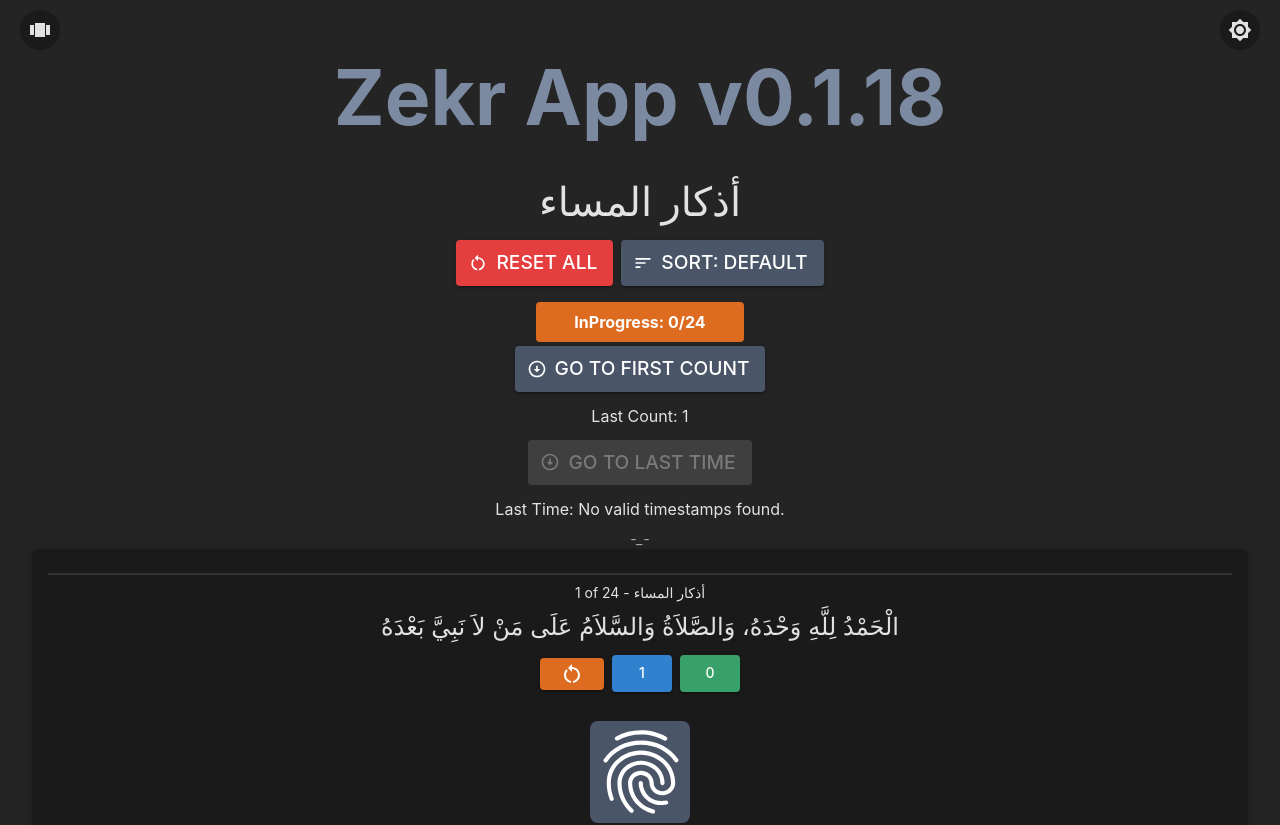
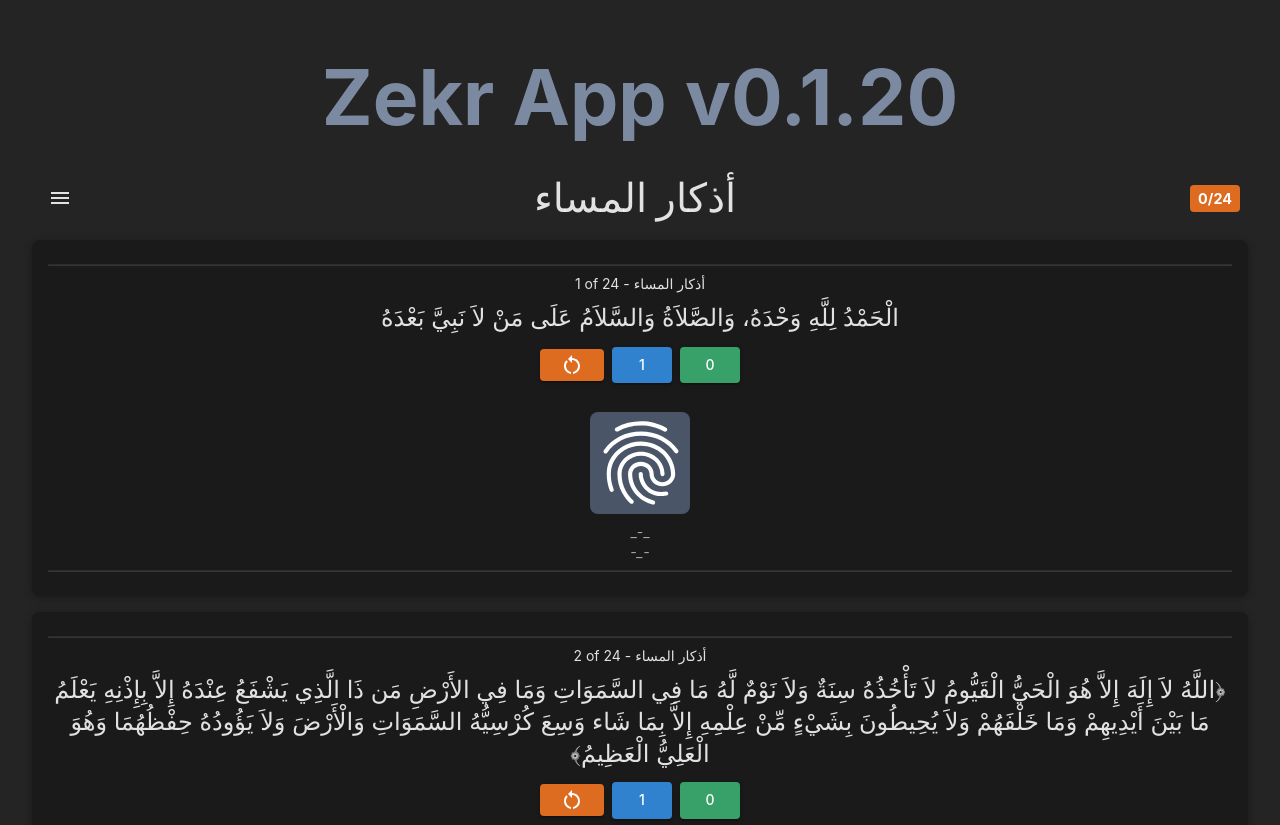
Before and after one commit to mero2online/Azkar, a React (Vite) app: page /zekr/1 in a window 1280 px wide. Shown: the top 825 px of the page. Built offline with nearby package versions, Linux system fonts and the light colour scheme.

Commit message:
EDIT: Change sizes

```diff
--- a/package.json
+++ b/package.json
@@ -2,7 +2,7 @@
   "name": "azkar",
   "displayName": "Zekr App",
   "private": true,
-  "version": "0.1.18",
+  "version": "0.1.20",
   "type": "module",
   "scripts": {
     "dev": "vite",
--- a/src/App.css
+++ b/src/App.css
@@ -3,6 +3,9 @@
   margin: 0 auto;
   padding: 2rem;
   text-align: center;
+  overflow-x: hidden;
+  width: 100%;
+  box-sizing: border-box;
 }
 
 .logo {
--- a/src/App.jsx
+++ b/src/App.jsx
@@ -1,5 +1,5 @@
 import './App.css';
-import { Routes, Route, Link } from 'react-router-dom';
+import { Routes, Route, Link, useLocation } from 'react-router-dom';
 import PreZekrGUI from './PreZekrGUI';
 import Home from './Home';
 import appData from '../package.json';
@@ -13,6 +13,8 @@
 
 function App() {
   const { mode, toggleTheme, viewMode, toggleViewMode } = useTheme();
+  const location = useLocation();
+  const isHome = location.pathname === '/';
 
   return (
     <>
@@ -48,7 +50,7 @@
             '&:hover': {
               backgroundColor: 'action.hover',
             },
-            display: viewMode === VIEW_MODES.HORIZONTAL ? 'none' : 'inline-flex',
+            display: isHome ? 'inline-flex' : 'none',
           }}
         >
           {viewMode === VIEW_MODES.VERTICAL ? <ViewCarouselIcon /> : <ViewDayIcon />}
@@ -66,7 +68,7 @@
             '&:hover': {
               backgroundColor: 'action.hover',
             },
-            display: viewMode === VIEW_MODES.HORIZONTAL ? 'none' : 'inline-flex',
+            display: isHome ? 'inline-flex' : 'none',
           }}
         >
           {mode === 'dark' ? <Brightness7Icon /> : <Brightness4Icon />}
--- a/src/ZekrGUI.jsx
+++ b/src/ZekrGUI.jsx
@@ -268,112 +268,7 @@
     touchDeltaRef.current = 0;
   }, [goToNextCard, goToPrevCard]);
 
-  const checkStatus = () => {
-    let myCurrentStatus = {};
-    if (mergedCount) {
-      zekrById(current.id).forEach((element, idx) => {
-        // Restore from localStorage if available, or default to 0 / ''
-
-        myCurrentStatus[idx] = {
-          status: mergedCount[idx].count === mergedCount[idx].counterNum,
-        };
-      });
-
-      const activeCount = Object.values(myCurrentStatus).filter(
-        (item) => item.status
-      ).length;
-      const allLength = zekrById(current.id).length;
-      const statusTxt = activeCount === allLength ? 'Completed' : 'InProgress';
-      const statusBackgroundColor =
-        activeCount === allLength
-          ? theme.palette.success.main
-          : theme.palette.warning.main;
-      const statusColor =
-        activeCount === allLength
-          ? theme.palette.success.contrastText
-          : theme.palette.warning.contrastText;
-      const firstFalseIndex = Object.entries(myCurrentStatus).find(
-        ([, value]) => value.status === false
-      )?.[0];
-      let getData = getMostRecentTime(mergedCount);
-      let time = getData['time'];
-      let index = getData['index'];
-      const disabledBtn = time === 'No valid timestamps found.' ? true : false;
-
-      return (
-        <Box>
-          {/* <pre>{JSON.stringify(myCurrentStatus, null, 2)}</pre>; */}
-          <Box
-            sx={{
-              backgroundColor: statusBackgroundColor,
-              color: statusColor,
-              display: 'inline-block',
-              width: '13rem',
-              padding: '0.5rem',
-              borderRadius: '4px',
-              fontWeight: 'bold',
-            }}
-          >
-            {statusTxt}: {activeCount}/{allLength}
-          </Box>
-          <div>
-            <Button
-              variant='contained'
-              color='primary'
-              startIcon={<ArrowCircleDownIcon />}
-              onClick={() => {
-                if (firstFalseIndex) {
-                  setCurrentIndex(firstFalseIndex);
-                  scrollToElementByIndex(firstFalseIndex);
-                } else {
-                  setCurrentIndex(0);
-                  scrollToElementByIndex(0);
-                }
-              }}
-              sx={{ m: 0.5, fontSize: '1.2em' }}
-            >
-              Go To First Count
-            </Button>
-            <Typography variant='body1' sx={{ my: 1 }}>
-              Last Count: {index + 1}
-            </Typography>
-          </div>
-          <div>
-            {
-              <Button
-                disabled={disabledBtn}
-                variant='contained'
-                color={disabledBtn ? 'error' : 'primary'}
-                startIcon={<ArrowCircleDownIcon />}
-                onClick={() => {
-                  setCurrentIndex(index);
-                  scrollToElementByIndex(index);
-                }}
-                sx={{ m: 0.5, fontSize: '1.2em' }}
-              >
-                Go To Last Time
-              </Button>
-            }
-          </div>
-          <Box>
-            <Typography variant='body1' sx={{ my: 1 }}>
-              Last Time: {time}
-            </Typography>
-
-            <Typography
-              variant='body2'
-              sx={{ color: 'text.secondary', fontStyle: 'italic' }}
-            >
-              {!disabledBtn && mergedCount[index]?.dateTime
-                ? getTimeSince(mergedCount[index].dateTime, 'long')
-                : '-_-'}
-            </Typography>
-          </Box>
-
-        </Box>
-      );
-    }
-  };
+  // checkStatus removed — all controls moved to drawer
 
   // Compute status data for use in both modes
   const getStatusData = () => {
@@ -520,7 +415,7 @@
                   <Typography
                     variant='h6'
                     className='arabicfont zekr-style'
-                    sx={{ fontSize: 'clamp(1.1rem, 4vw, 1.6rem)' }}
+                    sx={{ fontSize: 'clamp(1.4rem, 5vw, 2rem)' }}
                   >
                     {z.description}
                   </Typography>
@@ -535,8 +430,8 @@
                     display: 'flex',
                     flexDirection: 'column',
                     alignItems: 'center',
-                    py: 0.5,
-                    gap: 0.5,
+                    py: 1.5,
+                    gap: 1,
                   }}
                 >
                   {/* Counter buttons */}
@@ -544,21 +439,20 @@
                     <Button
                       variant='contained'
                       color='warning'
-                      size='small'
                       onClick={() => {
                         setMergedCount((prev) => ({
                           ...prev,
                           [i]: { ...prev[i], count: 0, dateTime: '' },
                         }));
                       }}
-                      sx={{ m: 0.3, minWidth: 'auto' }}
+                      sx={{ m: 0.5, minWidth: 'auto' }}
                     >
-                      <RestartAltIcon fontSize='small' />
+                      <RestartAltIcon />
                     </Button>
-                    <Button variant='contained' color='info' size='small' sx={{ m: 0.3, minWidth: '50px' }}>
+                    <Button variant='contained' color='info' sx={{ m: 0.5, minWidth: '60px', fontSize: '1.1rem' }}>
                       {mergedCount[i].counterNum}
                     </Button>
-                    <Button variant='contained' color='success' size='small' sx={{ m: 0.3, minWidth: '50px' }}>
+                    <Button variant='contained' color='success' sx={{ m: 0.5, minWidth: '60px', fontSize: '1.1rem' }}>
                       {mergedCount[i].count}
                     </Button>
                   </Box>
@@ -569,9 +463,9 @@
                     style={{
                       backgroundColor: getActiveColor(),
                       transition: 'background-color 0.3s ease',
-                      width: '70px',
-                      height: '70px',
-                      padding: '0px 0px 70px',
+                      width: '90px',
+                      height: '90px',
+                      padding: '0px 0px 90px',
                     }}
                     onClick={() => {
                       const currentCount = mergedCount[i];
@@ -598,32 +492,32 @@
                       });
                     }}
                   >
-                    <div className='fingerPrintDiv' style={{ width: '70px', height: '70px' }}>
+                    <div className='fingerPrintDiv' style={{ width: '90px', height: '90px' }}>
                       <FingerprintIcon className='fingerPrintSVG' />
                     </div>
                   </button>
 
                   {/* Timestamp */}
-                  <Typography variant='caption' sx={{ color: 'text.secondary', lineHeight: 1.2 }}>
+                  <Typography variant='body2' sx={{ color: 'text.secondary' }}>
                     {mergedCount[i].dateTime
                       ? format(mergedCount[i].dateTime, 'dd-MM-yyyy hh:mm:ss.SS a')
                       : '_-_'}
                   </Typography>
-                  <Typography variant='caption' sx={{ color: 'text.secondary', fontStyle: 'italic', lineHeight: 1.2 }}>
+                  <Typography variant='body2' sx={{ color: 'text.secondary', fontStyle: 'italic' }}>
                     {mergedCount[i].dateTime
                       ? getTimeSince(mergedCount[i].dateTime, 'short')
                       : '-_-'}
                   </Typography>
 
                   {/* Navigation buttons */}
-                  <Box sx={{ display: 'flex', gap: 2 }}>
+                  <Box sx={{ display: 'flex', gap: 2, mt: 0.5 }}>
                     <Button
                       variant='contained'
                       color='primary'
                       disabled={horizontalIndex === 0}
                       onClick={goToPrevCard}
                       startIcon={<NavigateNextIcon />}
-                      size='small'
+                      sx={{ fontSize: '1.1rem', px: 2.5 }}
                     >
                       السابق
                     </Button>
@@ -633,7 +527,7 @@
                       disabled={horizontalIndex === sortedIndices.length - 1}
                       onClick={goToNextCard}
                       endIcon={<NavigateBeforeIcon />}
-                      size='small'
+                      sx={{ fontSize: '1.1rem', px: 2.5 }}
                     >
                       التالي
                     </Button>
@@ -650,7 +544,49 @@
             onClose={() => setDrawerOpen(false)}
           >
             <Box sx={{ width: 280, p: 2, direction: 'rtl' }}>
-              <Typography variant='h6' sx={{ mb: 2, fontWeight: 'bold' }}>
+              {/* Home, Theme & View Mode — top of drawer */}
+              <Box sx={{ display: 'flex', flexDirection: 'column', gap: 1, mb: 2 }}>
+                <Button
+                  variant='contained'
+                  color='info'
+                  fullWidth
+                  startIcon={<HomeIcon />}
+                  onClick={() => {
+                    setDrawerOpen(false);
+                    navigate('/');
+                  }}
+                  sx={{ fontSize: '1rem' }}
+                >
+                  Home
+                </Button>
+                <Button
+                  variant='contained'
+                  color='warning'
+                  fullWidth
+                  startIcon={mode === 'dark' ? <Brightness7Icon /> : <Brightness4Icon />}
+                  onClick={toggleTheme}
+                  sx={{ fontSize: '1rem' }}
+                >
+                  {mode === 'dark' ? 'Light Mode' : 'Dark Mode'}
+                </Button>
+                <Button
+                  variant='contained'
+                  color='success'
+                  fullWidth
+                  startIcon={<ViewDayIcon />}
+                  onClick={() => {
+                    setDrawerOpen(false);
+                    toggleViewMode();
+                  }}
+                  sx={{ fontSize: '1rem' }}
+                >
+                  Vertical Mode
+                </Button>
+              </Box>
+
+              <hr style={{ borderColor: theme.palette.divider, margin: '8px 0' }} />
+
+              <Typography variant='h6' sx={{ mb: 1, fontWeight: 'bold' }}>
                 {current.name}
               </Typography>
 
@@ -750,78 +686,198 @@
                 >
                   Reset All
                 </Button>
+              </Box>
+            </Box>
+          </Drawer>
+        </Box>
+      ) : (
+        /* ========== VERTICAL MODE ========== */
+        <>
+          {/* Top bar with menu */}
+          <Box
+            sx={{
+              display: 'flex',
+              alignItems: 'center',
+              justifyContent: 'space-between',
+              px: 1,
+              py: 0.5,
+              mb: 1,
+            }}
+          >
+            <IconButton onClick={() => setDrawerOpen(true)} color='inherit'>
+              <MenuIcon />
+            </IconButton>
+            <h1 style={{
+              fontSize: 'clamp(1.5rem, 6vw, 2.5rem)',
+              whiteSpace: 'nowrap',
+              margin: '0.5rem 0',
+              textAlign: 'center',
+              flex: 1,
+            }}>{current.name}</h1>
+            {statusData && (
+              <Box
+                sx={{
+                  backgroundColor: statusData.statusBg,
+                  color: statusData.statusColor,
+                  px: 1,
+                  py: 0.3,
+                  borderRadius: '4px',
+                  fontWeight: 'bold',
+                  fontSize: '0.9rem',
+                  flexShrink: 0,
+                }}
+              >
+                {statusData.activeCount}/{statusData.allLength}
+              </Box>
+            )}
+          </Box>
 
-                {/* Home, Theme & View Mode toggles */}
+          {/* Vertical mode drawer */}
+          <Drawer
+            anchor='right'
+            open={drawerOpen}
+            onClose={() => setDrawerOpen(false)}
+          >
+            <Box sx={{ width: 280, p: 2, direction: 'rtl' }}>
+              {/* Home, Theme & View Mode — top of drawer */}
+              <Box sx={{ display: 'flex', flexDirection: 'column', gap: 1, mb: 2 }}>
                 <Button
-                  variant='outlined'
+                  variant='contained'
+                  color='info'
                   fullWidth
                   startIcon={<HomeIcon />}
                   onClick={() => {
                     setDrawerOpen(false);
                     navigate('/');
                   }}
+                  sx={{ fontSize: '1rem' }}
                 >
                   Home
                 </Button>
                 <Button
-                  variant='outlined'
+                  variant='contained'
+                  color='warning'
                   fullWidth
                   startIcon={mode === 'dark' ? <Brightness7Icon /> : <Brightness4Icon />}
                   onClick={toggleTheme}
+                  sx={{ fontSize: '1rem' }}
                 >
                   {mode === 'dark' ? 'Light Mode' : 'Dark Mode'}
                 </Button>
                 <Button
-                  variant='outlined'
+                  variant='contained'
+                  color='success'
                   fullWidth
                   startIcon={<ViewDayIcon />}
                   onClick={() => {
                     setDrawerOpen(false);
                     toggleViewMode();
                   }}
+                  sx={{ fontSize: '1rem' }}
                 >
-                  Vertical Mode
+                  Horizontal Mode
                 </Button>
               </Box>
+
+              <hr style={{ borderColor: theme.palette.divider, margin: '8px 0' }} />
+
+              {/* Status */}
+              {statusData && (
+                <Box sx={{ mb: 1 }}>
+                  <Box
+                    sx={{
+                      backgroundColor: statusData.statusBg,
+                      color: statusData.statusColor,
+                      width: '100%',
+                      padding: '0.5rem',
+                      borderRadius: '4px',
+                      fontWeight: 'bold',
+                      textAlign: 'center',
+                    }}
+                  >
+                    {statusData.statusTxt}: {statusData.activeCount}/{statusData.allLength}
                   </Box>
-          </Drawer>
                 </Box>
-      ) : (
-        /* ========== VERTICAL MODE (original) ========== */
-        <>
-          <h1 style={{
-            fontSize: 'clamp(1.5rem, 6vw, 2.5rem)',
-            whiteSpace: 'nowrap',
-            margin: '1rem 0',
-            textAlign: 'center',
-          }}>{current.name}</h1>
-          <Box sx={{ my: 2, display: 'flex', gap: 1, flexWrap: 'wrap', justifyContent: 'center' }}>
+              )}
+
+              {/* Navigation */}
+              {statusData && (
+                <Box sx={{ mb: 2, display: 'flex', flexDirection: 'column', gap: 1 }}>
                   <Button
                     variant='contained'
-              color='error'
-              startIcon={<RestartAltIcon />}
-              onClick={() => setOpenResetDialog(true)}
-              sx={{ fontSize: '1.2em' }}
+                    color='primary'
+                    fullWidth
+                    startIcon={<ArrowCircleDownIcon />}
+                    onClick={() => {
+                      if (statusData.firstFalseIndex) {
+                        setCurrentIndex(Number(statusData.firstFalseIndex));
+                        scrollToElementByIndex(Number(statusData.firstFalseIndex));
+                      } else {
+                        setCurrentIndex(0);
+                        scrollToElementByIndex(0);
+                      }
+                      setDrawerOpen(false);
+                    }}
                   >
-              Reset All
+                    Go To First Count
                   </Button>
+                  <Button
+                    disabled={statusData.disabledBtn}
+                    variant='contained'
+                    color={statusData.disabledBtn ? 'error' : 'primary'}
+                    fullWidth
+                    startIcon={<ArrowCircleDownIcon />}
+                    onClick={() => {
+                      setCurrentIndex(statusData.index);
+                      scrollToElementByIndex(statusData.index);
+                      setDrawerOpen(false);
+                    }}
+                  >
+                    Go To Last Time
+                  </Button>
+                  <Typography variant='body2' sx={{ color: 'text.secondary' }}>
+                    Last Time: {statusData.time}
+                  </Typography>
+                  {!statusData.disabledBtn && mergedCount[statusData.index]?.dateTime && (
+                    <Typography variant='body2' sx={{ color: 'text.secondary', fontStyle: 'italic' }}>
+                      {getTimeSince(mergedCount[statusData.index].dateTime, 'long')}
+                    </Typography>
+                  )}
+                </Box>
+              )}
+
+              {/* Sort & Reset */}
+              <Box sx={{ display: 'flex', flexDirection: 'column', gap: 1 }}>
                 <Button
                   variant='contained'
                   color={sortOrder !== 'default' ? 'secondary' : 'primary'}
+                  fullWidth
                   startIcon={<SortIcon />}
                   onClick={() => {
-                setSortOrder(prev => {
+                    setSortOrder((prev) => {
                       if (prev === 'default') return 'asc';
                       if (prev === 'asc') return 'desc';
                       return 'default';
                     });
                   }}
-              sx={{ fontSize: '1.2em' }}
                 >
                   {sortOrder === 'default' ? 'Sort: Default' : sortOrder === 'asc' ? 'Sort: Asc ↑' : 'Sort: Desc ↓'}
                 </Button>
+                <Button
+                  variant='contained'
+                  color='error'
+                  fullWidth
+                  startIcon={<RestartAltIcon />}
+                  onClick={() => {
+                    setDrawerOpen(false);
+                    setOpenResetDialog(true);
+                  }}
+                >
+                  Reset All
+                </Button>
               </Box>
-          <div>{checkStatus()}</div>
+            </Box>
+          </Drawer>
           <div>
             {(() => {
               const zekrItems = zekrById(current.id);
--- a/src/index.css
+++ b/src/index.css
@@ -1,3 +1,8 @@
+html {
+  overflow-x: hidden;
+  max-width: 100vw;
+}
+
 :root {
   font-family: Inter, system-ui, Avenir, Helvetica, Arial, sans-serif;
   line-height: 1.5;
@@ -64,6 +69,8 @@
   place-items: center;
   min-width: 320px;
   min-height: 100vh;
+  overflow-x: hidden;
+  max-width: 100vw;
 }
 
 h1 {
```
Also changed, not shown: 1 other file (tests, documents, lock files or other folders). Lines whose indentation alone changed are shown as unchanged.
